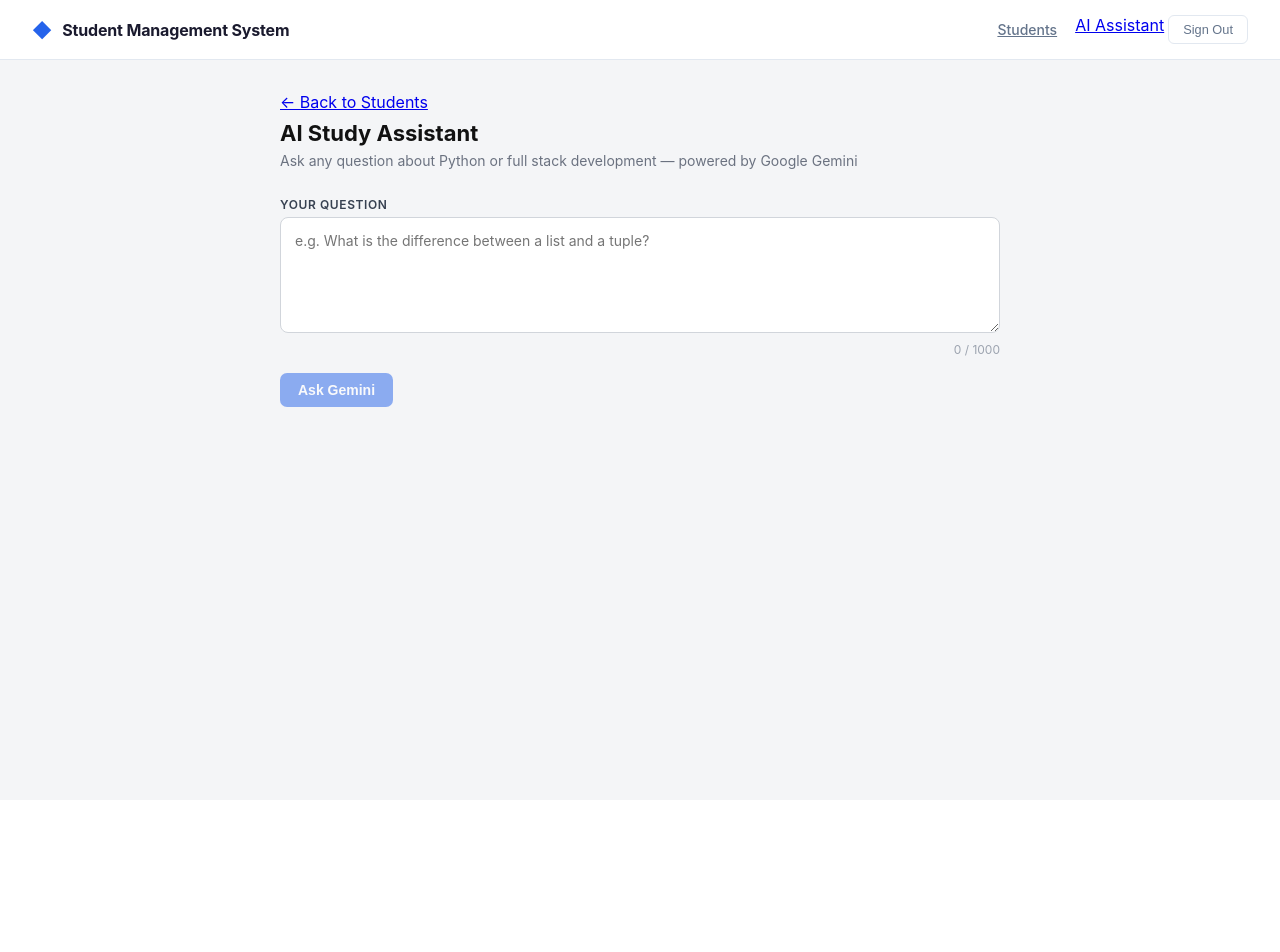
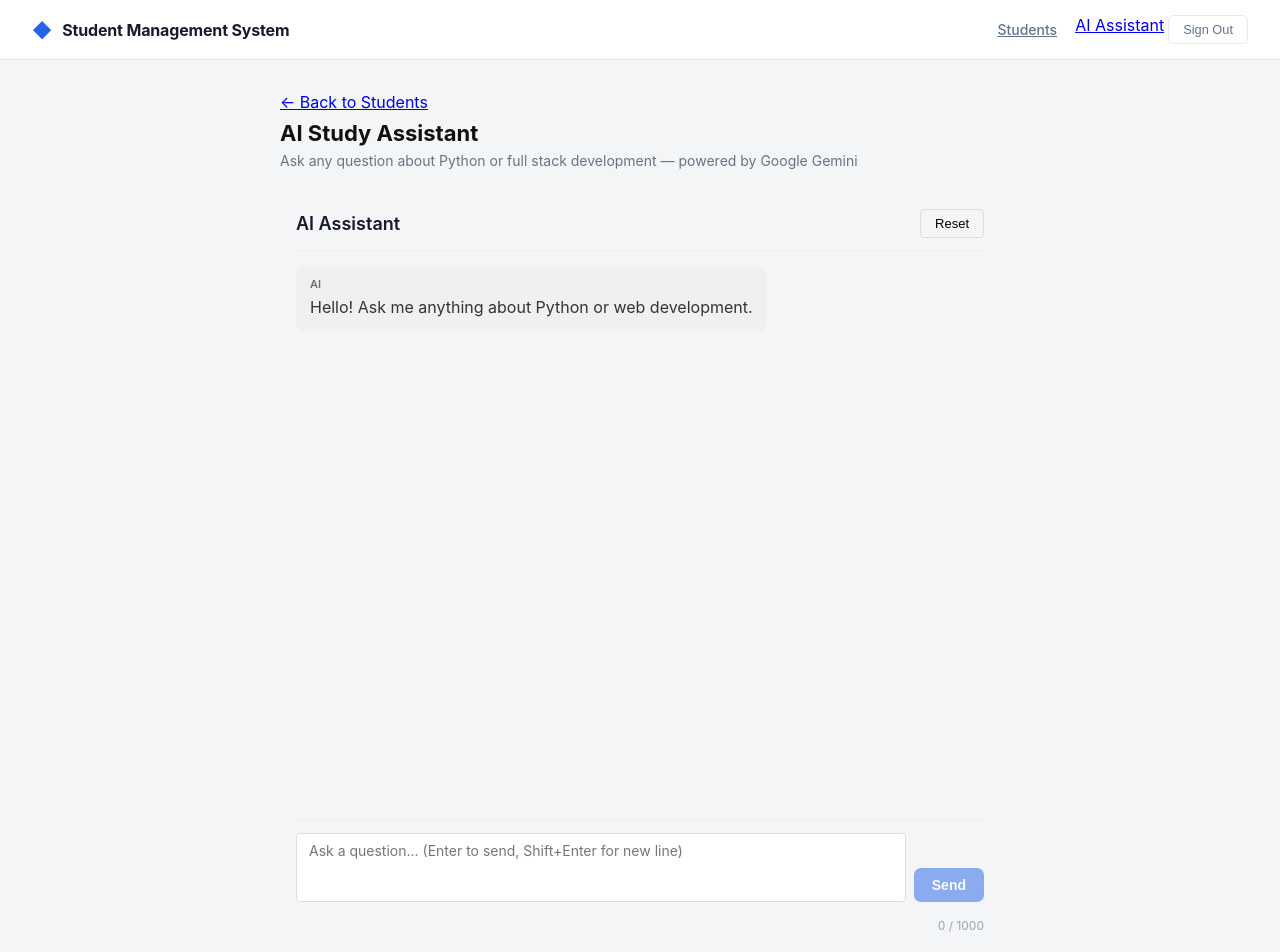
Before and after one commit to V-Devi-devi/react-project, a React (Vite) app in the folder student-app/: page /ai in a window 1280 px wide. Shown: the top 952 px of the page. Before the commit the page ends 800 px from the top, so only its background shows below. Built offline with nearby package versions, Linux system fonts and the light colour scheme; no server answers; sample sign-in values are in the browser's storage.

Commit message:
initial commit

```diff
--- a/student-app/src/components/AiChatPage.jsx
+++ b/student-app/src/components/AiChatPage.jsx
@@ -1,82 +1,151 @@
-
-import { useState } from 'react'
+import { useState, useRef, useEffect } from 'react'
 import { Link } from 'react-router-dom'
 import client from '../api/client'
 import Header from './Header'
 
 export default function AiChatPage() {
-  const [question, setQuestion] = useState('')
-  const [answer, setAnswer]     = useState('')
-  const [loading, setLoading]   = useState(false)
-  const [error, setError]       = useState('')
+  const [messages, setMessages] = useState([
+    { role: 'ai', text: 'Hello! Ask me anything about Python or web development.' }
+  ])
+  const [input, setInput] = useState('')
+  const [loading, setLoading] = useState(false)
+  const [error, setError] = useState('')
+  const bottomRef = useRef(null)
 
-  async function handleAsk(e) {
-    e.preventDefault()
-    if (!question.trim()) return
+  useEffect(() => {
+    bottomRef.current?.scrollIntoView({ behavior: 'smooth' })
+  }, [messages])
 
+  const sendMessage = async (e) => {
+    if (e) e.preventDefault()
+
+    const text = input.trim()
+    if (!text || loading) return
+
+    setMessages((prev) => [...prev, { role: 'user', text }])
+    setInput('')
     setLoading(true)
     setError('')
-    setAnswer('')
 
     try {
+      const res = await client.post('/ai/chat', { message: text })
 
-      const res = await client.post('/ai/ask', { question })
-      setAnswer(res.data.answer)
+      setMessages((prev) => [
+        ...prev,
+        { role: 'ai', text: res.data.reply || res.data.answer }
+      ])
     } catch (err) {
-      setError(err.response?.data?.detail || 'Something went wrong. Please try again.')
+      const detail =
+        err.response?.data?.detail || 'Something went wrong. Please try again.'
+
+      setError(detail)
+
+      setMessages((prev) => [
+        ...prev,
+        { role: 'ai', text: `Error: ${detail}` }
+      ])
     } finally {
       setLoading(false)
+    }
+  }
+
+  const resetChat = async () => {
+    try {
+      await client.delete('/ai/chat/reset')
+    } catch {}
+
+    setMessages([
+      { role: 'ai', text: 'Conversation reset. What would you like to know?' }
+    ])
+  }
+
+  const handleKeyDown = (e) => {
+    if (e.key === 'Enter' && !e.shiftKey) {
+      e.preventDefault()
+      sendMessage()
     }
   }
 
   return (
     <>
       <Header />
+
       <main className="sma-main">
         <div className="ai-page">
           <div className="ai-page-header">
-            <Link to="/students" className="sma-back-link">← Back to Students</Link>
+            <Link to="/students" className="sma-back-link">
+              ← Back to Students
+            </Link>
+
             <h2 className="ai-page-title">AI Study Assistant</h2>
+
             <p className="ai-page-subtitle">
               Ask any question about Python or full stack development — powered by Google Gemini
             </p>
           </div>
 
-          <form onSubmit={handleAsk} className="sma-form sma-form-wide">
-            <div className="sma-form-group">
-              <label className="sma-label">Your Question</label>
+          <div className="chat-container">
+            <div className="chat-header">
+              <h2 className="chat-title">AI Assistant</h2>
+
+              <button className="chat-reset-btn" onClick={resetChat}>
+                Reset
+              </button>
+            </div>
+
+            <div className="chat-messages">
+              {messages.map((msg, i) => (
+                <div key={i} className={`chat-bubble chat-bubble--${msg.role}`}>
+                  <span className="chat-role">
+                    {msg.role === 'user' ? 'You' : 'AI'}
+                  </span>
+
+                  <p className="chat-text">{msg.text}</p>
+                </div>
+              ))}
+
+              {loading && (
+                <div className="chat-bubble chat-bubble--ai">
+                  <span className="chat-role">AI</span>
+
+                  <p className="chat-text chat-thinking">Thinking...</p>
+                </div>
+              )}
+
+              <div ref={bottomRef} />
+            </div>
+
+            {error && (
+              <div className="sma-alert sma-alert-error">
+                {error}
+              </div>
+            )}
+
+            <div className="chat-input-row">
               <textarea
-                className="ai-textarea"
-                placeholder="e.g. What is the difference between a list and a tuple?"
-                value={question}
-                onChange={e => setQuestion(e.target.value)}
-                rows={4}
+                className="chat-input"
+                rows={3}
+                value={input}
+                onChange={(e) => setInput(e.target.value)}
+                onKeyDown={handleKeyDown}
+                placeholder="Ask a question... (Enter to send, Shift+Enter for new line)"
+                disabled={loading}
                 maxLength={1000}
               />
-              <div className="ai-char-count">{question.length} / 1000</div>
+
+              <button
+                className="sma-btn sma-btn-primary chat-send-btn"
+                onClick={sendMessage}
+                disabled={loading || !input.trim()}
+              >
+                {loading ? 'Thinking...' : 'Send'}
+              </button>
             </div>
 
-            <div className="sma-form-actions">
-              <button
-                type="submit"
-                className="sma-btn sma-btn-primary"
-                disabled={loading || !question.trim()}
-              >
-                {loading ? 'Thinking...' : 'Ask Gemini'}
-              </button>
+            <div className="ai-char-count">
+              {input.length} / 1000
             </div>
-          </form>
-
-          {error && (
-            <div className="sma-alert sma-alert-error">{error}</div>
-          )}
-
-          {answer && (
-            <div className="ai-answer-box">
-              <div className="ai-answer-label">Gemini says</div>
-              <div className="ai-answer-text">{answer}</div>
-            </div>
-          )}
+          </div>
         </div>
       </main>
     </>
--- a/student-app/src/components/ChatPage.jsx
+++ /dev/null
@@ -1,96 +0,0 @@
-import { useState, useRef, useEffect } from 'react'
-import client from '../api/client'
-
-export default function ChatPage() {
-  const [messages, setMessages] = useState([
-    { role: 'ai', text: 'Hello! Ask me anything about Python or web development.' }
-  ])
-  const [input, setInput]     = useState('')
-  const [loading, setLoading] = useState(false)
-  const bottomRef = useRef(null)
-
-  // Auto-scroll to bottom whenever messages change
-  useEffect(() => {
-    bottomRef.current?.scrollIntoView({ behavior: 'smooth' })
-  }, [messages])
-
-  const sendMessage = async () => {
-    const text = input.trim()
-    if (!text || loading) return
-
-    // Optimistic update — append user message before the API responds
-    setMessages((prev) => [...prev, { role: 'user', text }])
-    setInput('')          // clear immediately, not after response
-    setLoading(true)
-
-    try {
-      const res = await client.post('/ai/chat', { message: text })
-      setMessages((prev) => [...prev, { role: 'ai', text: res.data.reply }])
-    } catch (err) {
-      const detail = err.response?.data?.detail || 'AI unavailable.'
-      setMessages((prev) => [...prev, { role: 'ai', text: `Error: ${detail}` }])
-    } finally {
-      setLoading(false)
-    }
-  }
-
-  const resetChat = async () => {
-    try {
-      await client.delete('/ai/chat/reset')
-    } catch {
-      // reset is best-effort — clear the UI regardless of whether server call succeeds
-    }
-    setMessages([{ role: 'ai', text: 'Conversation reset. What would you like to know?' }])
-  }
-
-  const handleKeyDown = (e) => {
-    if (e.key === 'Enter' && !e.shiftKey) {
-      e.preventDefault()
-      sendMessage()
-    }
-  }
-
-  return (
-    <div className="chat-container">
-      <div className="chat-header">
-        <h2 className="chat-title">AI Assistant</h2>
-        <button className="chat-reset-btn" onClick={resetChat}>Reset</button>
-      </div>
-
-      <div className="chat-messages">
-        {messages.map((msg, i) => (
-          <div key={i} className={`chat-bubble chat-bubble--${msg.role}`}>
-            <span className="chat-role">{msg.role === 'user' ? 'You' : 'AI'}</span>
-            <p className="chat-text">{msg.text}</p>
-          </div>
-        ))}
-        {loading && (
-          <div className="chat-bubble chat-bubble--ai">
-            <span className="chat-role">AI</span>
-            <p className="chat-text chat-thinking">Thinking…</p>
-          </div>
-        )}
-        <div ref={bottomRef} />
-      </div>
-
-      <div className="chat-input-row">
-        <textarea
-          className="chat-input"
-          rows={2}
-          value={input}
-          onChange={(e) => setInput(e.target.value)}
-          onKeyDown={handleKeyDown}
-          placeholder="Ask a question… (Enter to send, Shift+Enter for new line)"
-          disabled={loading}
-        />
-        <button
-          className="sma-btn chat-send-btn"
-          onClick={sendMessage}
-          disabled={loading || !input.trim()}
-        >
-          Send
-        </button>
-      </div>
-    </div>
-  )
-}
```
